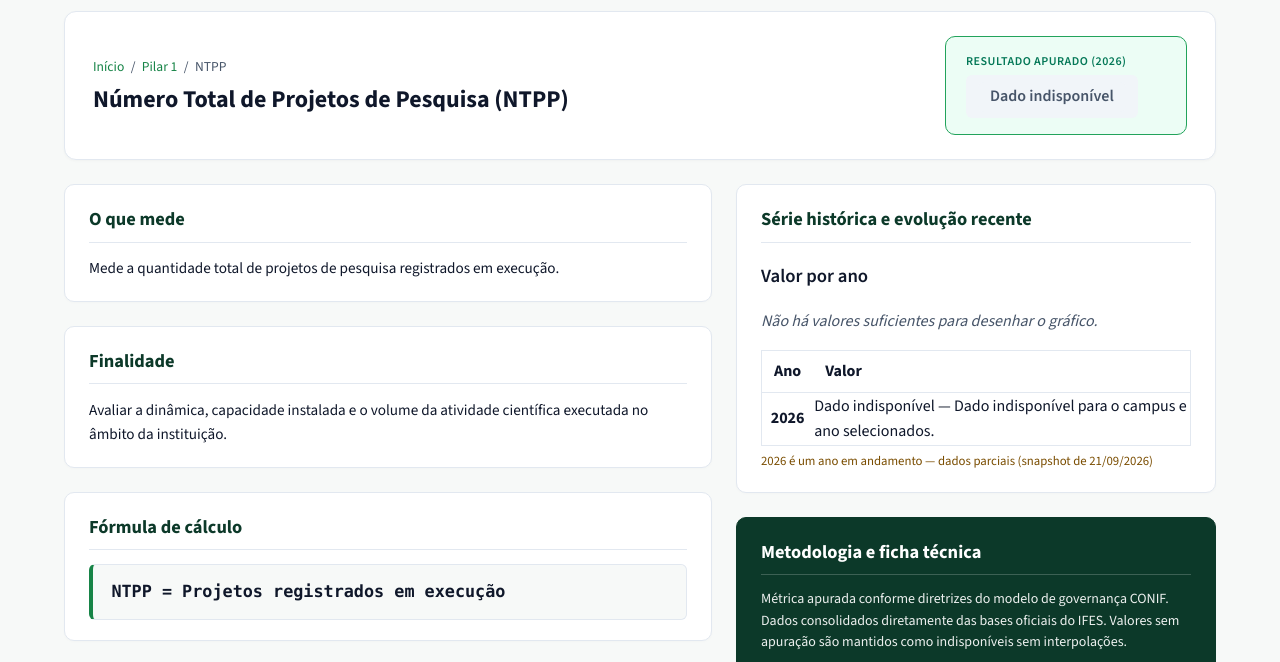
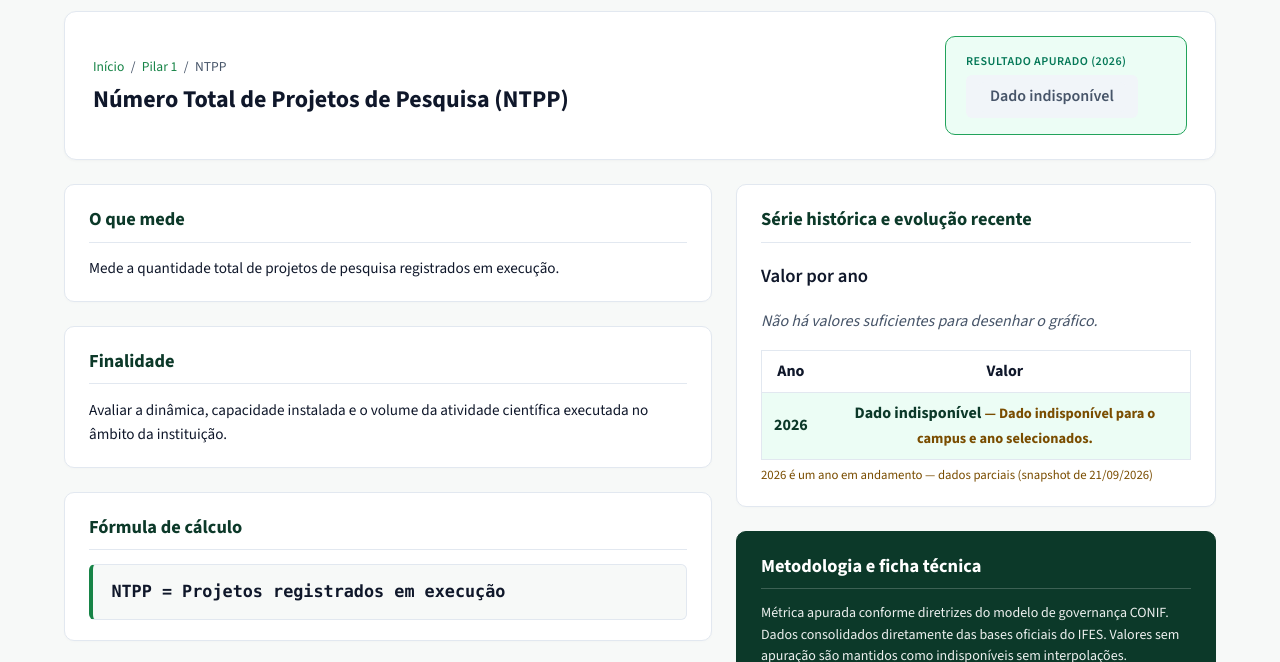
Before and after one commit to RafaelDeps/indicadores_ifes, an Astro site: page /indicadores_ifes/pilar-1/ntpp in a window 1280 px wide. Shown: the part 85-747 px from the top of the page. Built offline with nearby package versions, Linux system fonts and the light colour scheme; Astro itself is replaced by a stand-in of ours.

Commit message:
feat(serie-historica): exibe % em indicadores percentuais e centraliza celulas
Adiciona sufixo % aos valores calculados por razao (PIES, PICOT, PINV) na tabela de serie historica, tanto no SSR (HistoricalSeries.astro) quanto na re-renderizacao cliente (computarVisaoHistoricoDetalhe). Centraliza th/td com padding uniforme; selectors de celula passam a ser globais ancorados em .serie para sobreviver ao innerHTML de aplicarVisaoHistorico.

```diff
--- a/src/components/HistoricalSeries.astro
+++ b/src/components/HistoricalSeries.astro
@@ -6,9 +6,11 @@ import { formatValor } from '../lib/formatters';
 interface Props {
   valores: ValorAnual[];
   anoSelecionado?: number;
+  /** Sufixa `%` aos valores de indicadores calculados por razão (ex.: B/A). */
+  mostrarPercentual?: boolean;
 }
 
-const { valores, anoSelecionado } = Astro.props;
+const { valores, anoSelecionado, mostrarPercentual = false } = Astro.props;
 const temAnoEmAndamento = valores.some((valor) => valor.ano === ANO_EM_ANDAMENTO);
 ---
 
@@ -23,11 +25,13 @@ const temAnoEmAndamento = valores.some((valor) => valor.ano === ANO_EM_ANDAMENTO
     {
       valores.map((valor) => {
         const ativo = valor.ano === anoSelecionado;
+        const sufixoPercentual = mostrarPercentual && valor.valor !== null ? '%' : '';
         return (
           <tr data-historico-ano={valor.ano} class:list={[{ 'linha-ativa': ativo }]}>
             <th scope="row">{valor.ano}</th>
             <td>
               {formatValor(valor.valor)}
+              {sufixoPercentual}
               {valor.motivoIndisponivel && (
                 <span class="motivo-ano"> — {valor.motivoIndisponivel}</span>
               )}
@@ -49,30 +53,38 @@ const temAnoEmAndamento = valores.some((valor) => valor.ano === ANO_EM_ANDAMENTO
     border-radius: 8px;
   }
 
-  .serie th,
-  .serie td {
-    text-align: left;
+  /*
+   * Estes estilos precisam ser globais a partir do ancestral `.serie`:
+   * o corpo da tabela (`[data-historico-corpo]`) é reescrito por JS
+   * (`aplicarVisaoHistorico`) e os `<tr>/<th>/<td>` injetados NÃO recebem o
+   * atributo de escopo do Astro (`data-astro-cid-*`). Selectores escopados
+   * deixariam de valer logo após a sincronização inicial da tela.
+   */
+  .serie :global(th),
+  .serie :global(td) {
+    text-align: center;
+    vertical-align: middle;
     padding: 0.5rem 0.75rem;
     border-bottom: 1px solid var(--color-border);
   }
 
-  .serie tbody tr:last-child th,
-  .serie tbody tr:last-child td {
+  .serie :global(tbody tr:last-child th),
+  .serie :global(tbody tr:last-child td) {
     border-bottom: none;
   }
 
-  .serie tbody tr.linha-ativa th,
-  .serie tbody tr.linha-ativa td {
+  .serie :global(tbody tr.linha-ativa th),
+  .serie :global(tbody tr.linha-ativa td) {
     background: var(--color-emerald-50);
     font-weight: 700;
     color: var(--color-primary-dark);
   }
 
-  .serie td {
+  .serie :global(td) {
     font-variant-numeric: tabular-nums;
   }
 
-  .motivo-ano {
+  .serie :global(.motivo-ano) {
     color: var(--color-notice-text);
     font-size: 0.9rem;
   }
--- a/src/components/IndicadorDetalhe.astro
+++ b/src/components/IndicadorDetalhe.astro
@@ -135,7 +135,11 @@ const temComponentes = indicador.componentes && indicador.componentes.length > 0
         <SeriesChart valores={serie} anoSelecionado={anoEfetivo ?? undefined} />
       </div>
       <div class="historico-wrapper">
-        <HistoricalSeries valores={serie} anoSelecionado={anoEfetivo ?? undefined} />
+        <HistoricalSeries
+          valores={serie}
+          anoSelecionado={anoEfetivo ?? undefined}
+          mostrarPercentual={indicador.tipoValor === 'percentual'}
+        />
       </div>
     </section>
 
--- a/src/lib/visao.ts
+++ b/src/lib/visao.ts
@@ -304,13 +304,16 @@ export function computarVisaoHistoricoDetalhe(
     };
   }
 
+  const sufixoPercentual = indCompleto.tipoValor === 'percentual' ? '%' : '';
+
   const linhas: LinhaHistorico[] = indCompleto.valores
     .slice()
     .sort((a, b) => a.ano - b.ano)
     .map((v) => ({
       ano: v.ano,
       valor: v.valor,
-      valorFormatado: v.valor !== null ? formatValor(v.valor) : TEXTO_INDISPONIVEL,
+      valorFormatado:
+        v.valor !== null ? formatValor(v.valor) + sufixoPercentual : TEXTO_INDISPONIVEL,
       disponivel: v.valor !== null,
       motivoIndisponivel: v.motivoIndisponivel,
       ativo: v.ano === contexto.ano,
```
